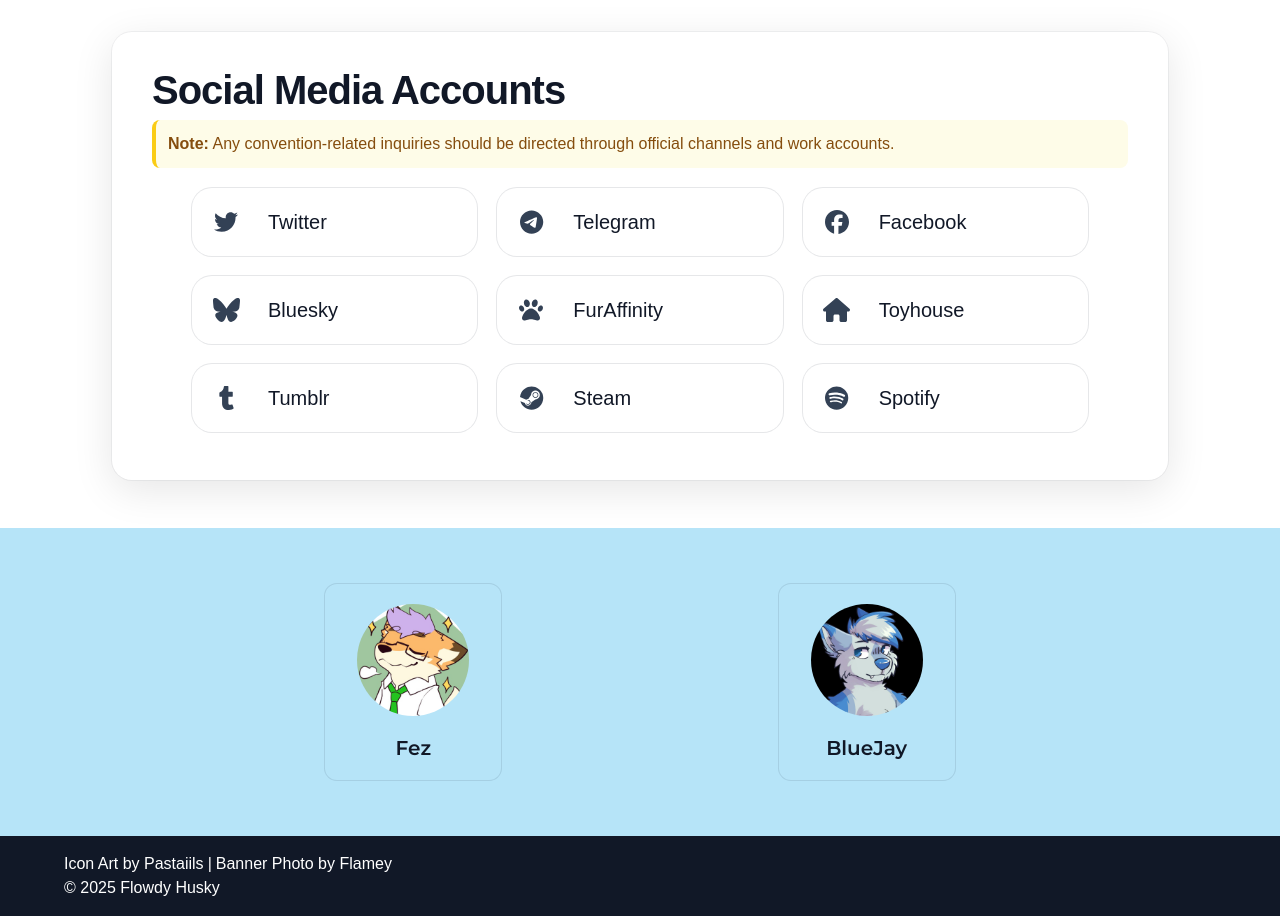
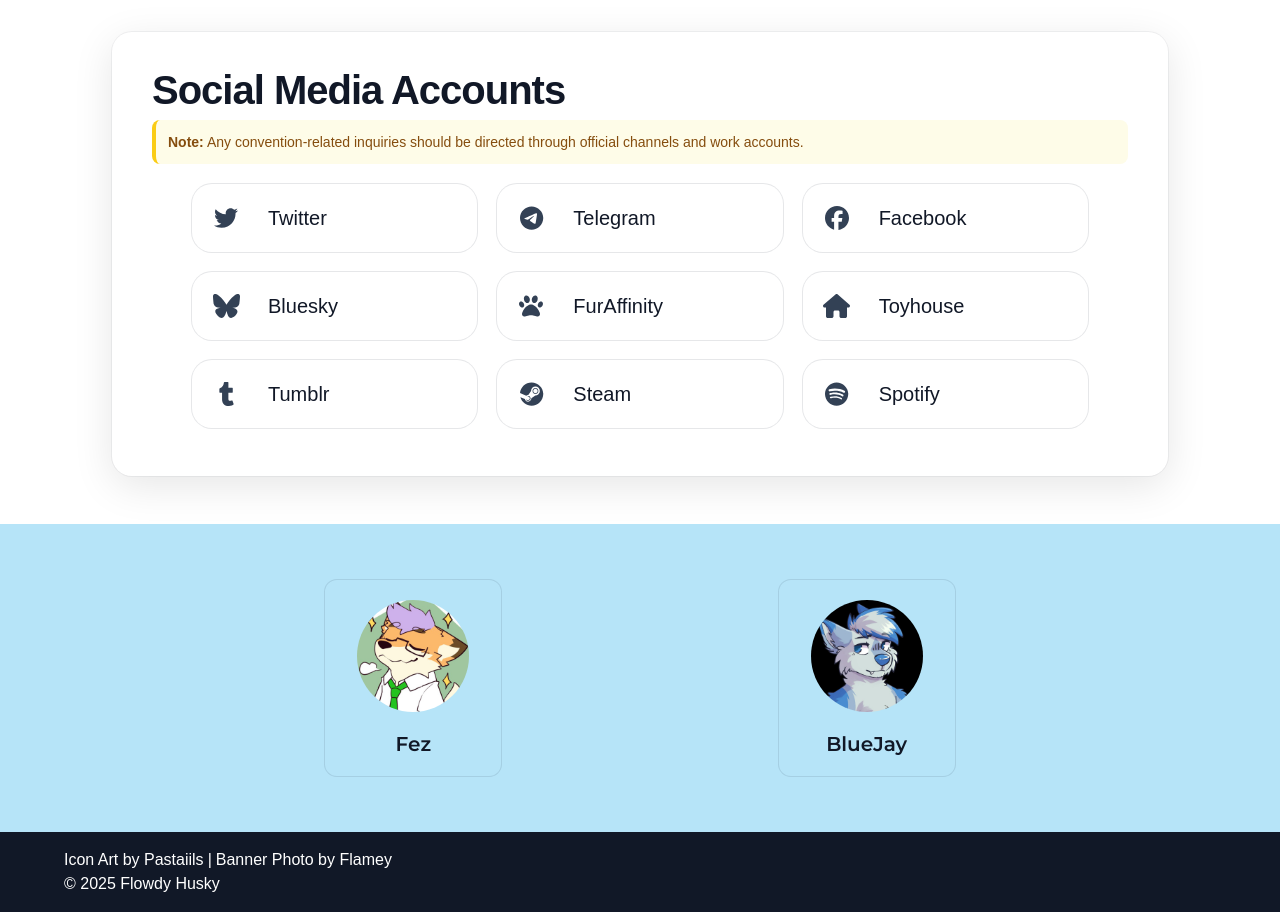
Before and after one commit to PemapolS/flowdy-site, a Next.js app: page / in a window 1280 px wide. Shown: the part 1640-2556 px from the top of the page. Built offline with nearby package versions, Linux system fonts and the light colour scheme; a web font is replaced by a local one.

Commit message:
con comm note text size

```diff
--- a/src/sections/Socials.jsx
+++ b/src/sections/Socials.jsx
@@ -10,7 +10,7 @@ const Socials = () => {
         Social Media Accounts
         </h1>
           <div className="rounded-lg border-l-4 border-yellow-400 bg-yellow-50 dark:bg-yellow-900/20 dark:border-yellow-600 p-3">
-            <p className="font-ibm sm:text-md text-yellow-800 dark:text-yellow-200">
+            <p className="font-ibm text-sm text-yellow-800 dark:text-yellow-200">
               <strong className="font-semibold">Note:</strong>{' '}
               Any convention-related inquiries should be directed through official channels and work accounts.
             </p>
```
